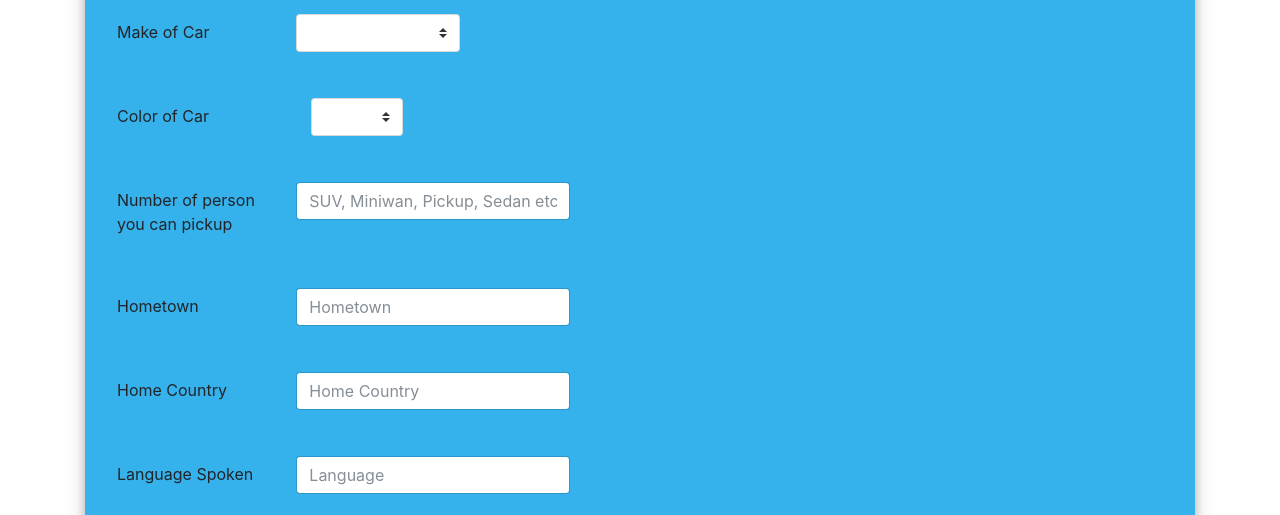
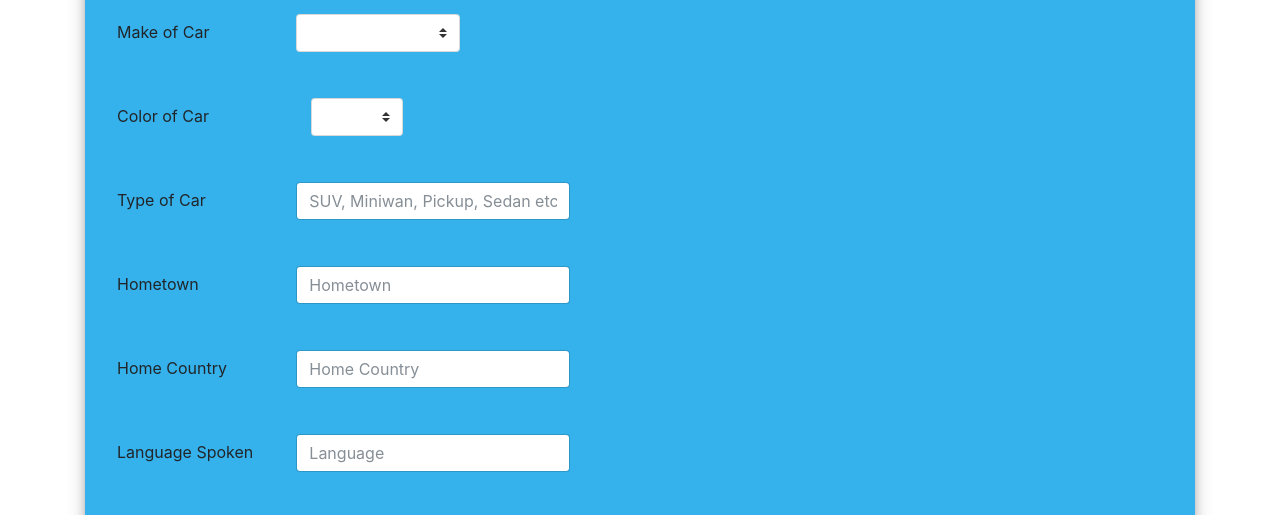
Before and after one commit to alexshou/studentsPickup, a website: page public/driverProfile.html in a window 1280 px wide. Shown: the part 236-751 px from the top of the page. Drawn offline with nearby package versions, Linux system fonts and the light colour scheme.

Commit message:
add car type

```diff
--- a/public/driverProfile.html
+++ b/public/driverProfile.html
@@ -124,7 +124,7 @@
                 </div>
 
                 <div class="form-group row">
-                    <label for="NumberSeatsInput" class="col-sm-2 col-form-label">Number of person you can pickup</label>
+                    <label for="NumberSeatsInput" class="col-sm-2 col-form-label">Type of Car</label>
                     <div class="col-auto">
                         <input type="text" class="form-control" id="typeOfCarInput" placeholder="SUV, Miniwan, Pickup, Sedan etc...">
                     </div>
```
